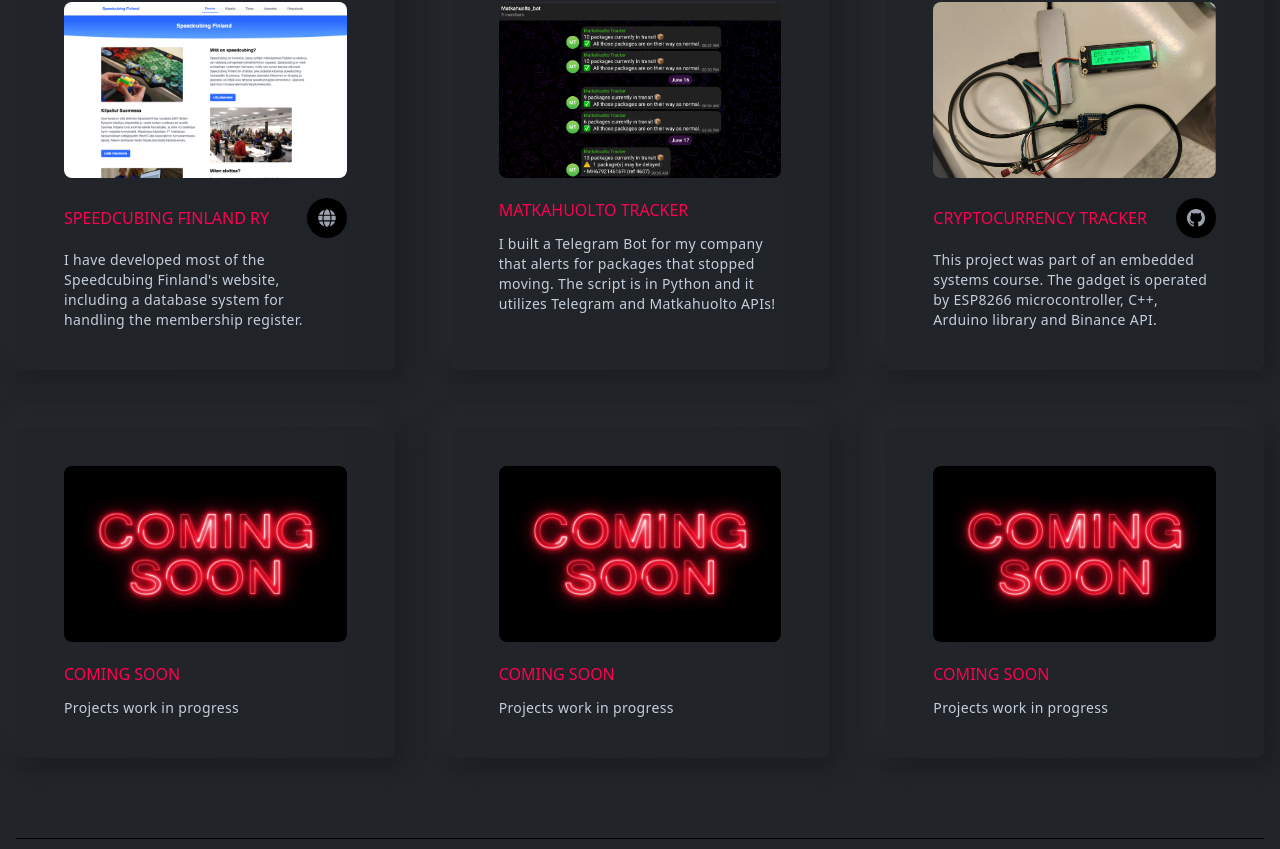
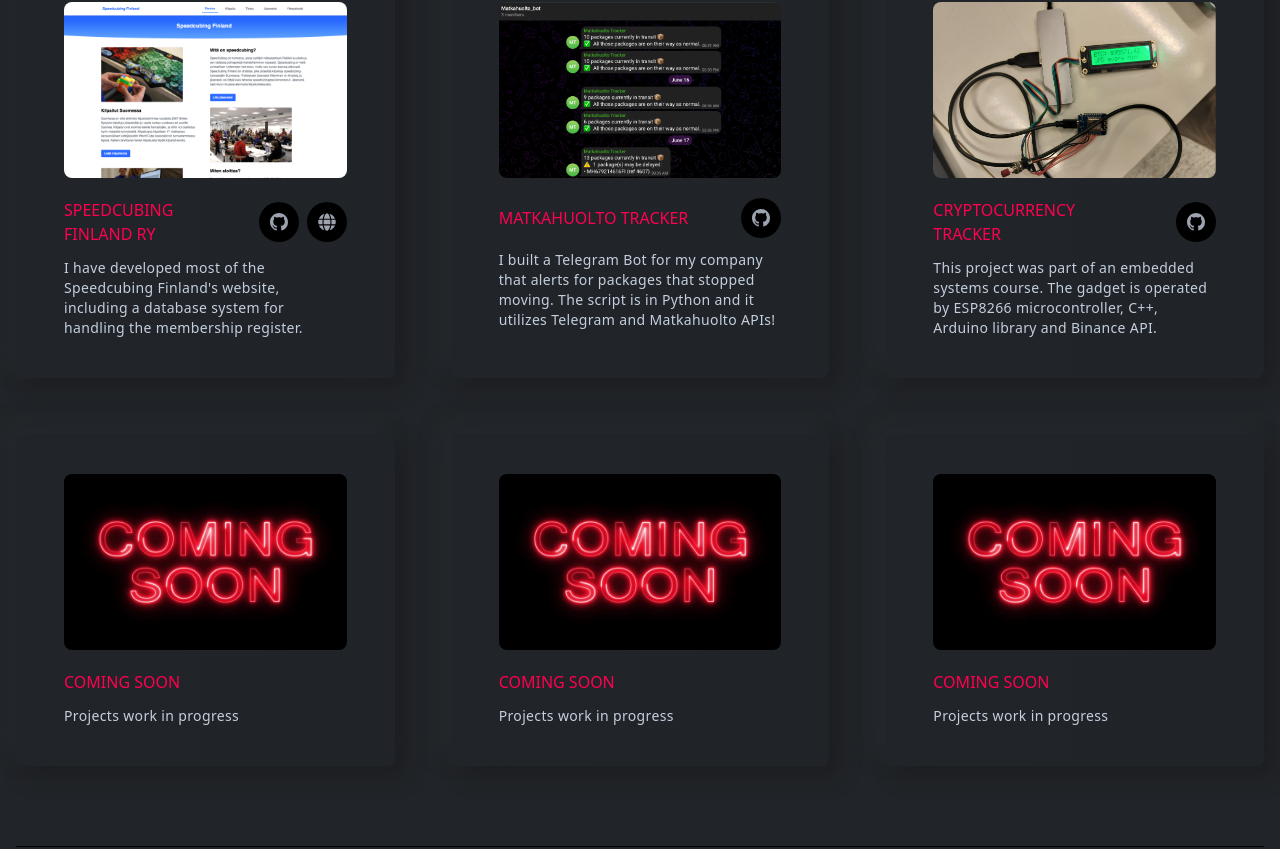
Before and after one commit to ArttuPuttonen/myPortfolio, a React (Create React App) app: page / in a window 1280 px wide. Shown: the part 1948-2797 px from the top of the page. Built offline with nearby package versions, Linux system fonts and the light colour scheme; the HTML template or start-up script is replaced by a standard one.

Commit message:
added a couple of github links

```diff
--- a/src/components/banner/LeftBanner.js
+++ b/src/components/banner/LeftBanner.js
@@ -4,7 +4,7 @@
 
 const LeftBanner = () => {
     const [text] = useTypewriter({
-        words: ['ICT-Student.','Programmer.','UI/UX Designer.', 'Freelancer.'],
+        words: ['an ICT-Student.','a Programmer.','a UI/UX Designer.', 'a Freelancer.'],
         loop: true,
         typeSpeed: 20,
         deleteSpeed: 10,
@@ -19,7 +19,7 @@
                 <span className="text-designColor capitalize"> Arttu Puttonen </span>
             </h1>
             <h2 className="text-3xl font-bold text-white">
-                a <span>{text}</span>
+                <span>{text}</span>
                 <Cursor
                 cursorBlinking="false"
                 cursorStyle="|"
--- a/src/components/projects/ProjectCard.js
+++ b/src/components/projects/ProjectCard.js
@@ -27,10 +27,10 @@
         {/* Title & Links */}
         <div className="w-full mt-5 flex flex-col gap-6">
           <div>
-            <div className="flex items-center justify-between">
-              <h3 className="text-base uppercase text-designColor font-normal">{title}</h3>
+            <div className="flex items-center justify-between gap-4">
+              <h3 className="text-base uppercase text-designColor font-normal flex-1 pr-4">{title}</h3>
 
-              <div className="flex gap-2">
+              <div className="flex gap-2 flex-shrink-0">
                 {githubLink && (
                   <a
                     href={githubLink}
--- a/src/components/projects/Projects.js
+++ b/src/components/projects/Projects.js
@@ -18,12 +18,14 @@
                 title="Speedcubing Finland ry"
                 img={Speedcubing_Finland} des="I have developed most of the Speedcubing Finland's website,
                 including a database system for handling the membership register."
-                websiteLink="https://speedcubingfinland.fi"/>
+                websiteLink="https://speedcubingfinland.fi"
+                githubLink="https://github.com/Speedcubing-Finland"/>
                 <ProjectCard
                 title="Matkahuolto Tracker"
                 img={Matkahuolto_Tracker}
                 des="I built a Telegram Bot for my company that alerts for packages
-                that stopped moving. The script is in Python and it utilizes Telegram and Matkahuolto APIs!"/>
+                that stopped moving. The script is in Python and it utilizes Telegram and Matkahuolto APIs!"
+                githubLink="https://github.com/ArttuPuttonen/mh_tracker"/>
                 <ProjectCard
                 title="Cryptocurrency Tracker"
                 img={Crypto_tracker}
```
Also changed, not shown: 1 other file (tests, documents, lock files or other folders).
